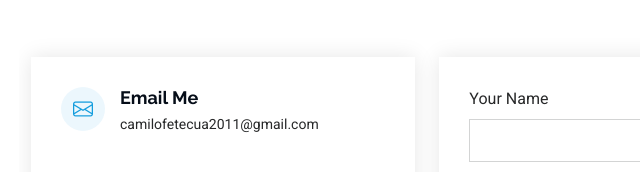
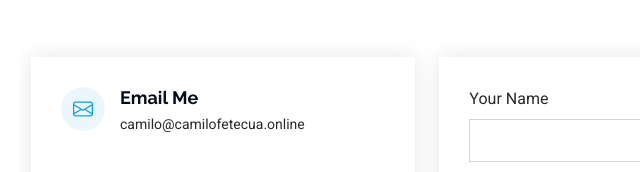
Before and after one commit to CFetecua/Portfolio, a plain HTML site: page index.html in a window 1280 px wide. Shown: the part 6317-6489 px from the top of the page, 281-921 px from the left. Drawn offline with Linux system fonts and the light colour scheme; grey boxes are pictures that could not be loaded.

Commit message:
change email

```diff
--- a/index.html
+++ b/index.html
@@ -1521,7 +1521,7 @@
                                     <i class="bi bi-envelope flex-shrink-0"></i>
                                     <div>
                                         <h3>Email Me</h3>
-                                        <p>camilofetecua2011@gmail.com</p>
+                                        <p>camilo@camilofetecua.online</p>
                                     </div>
                                 </div>
                                 <!-- End Info Item -->
```
